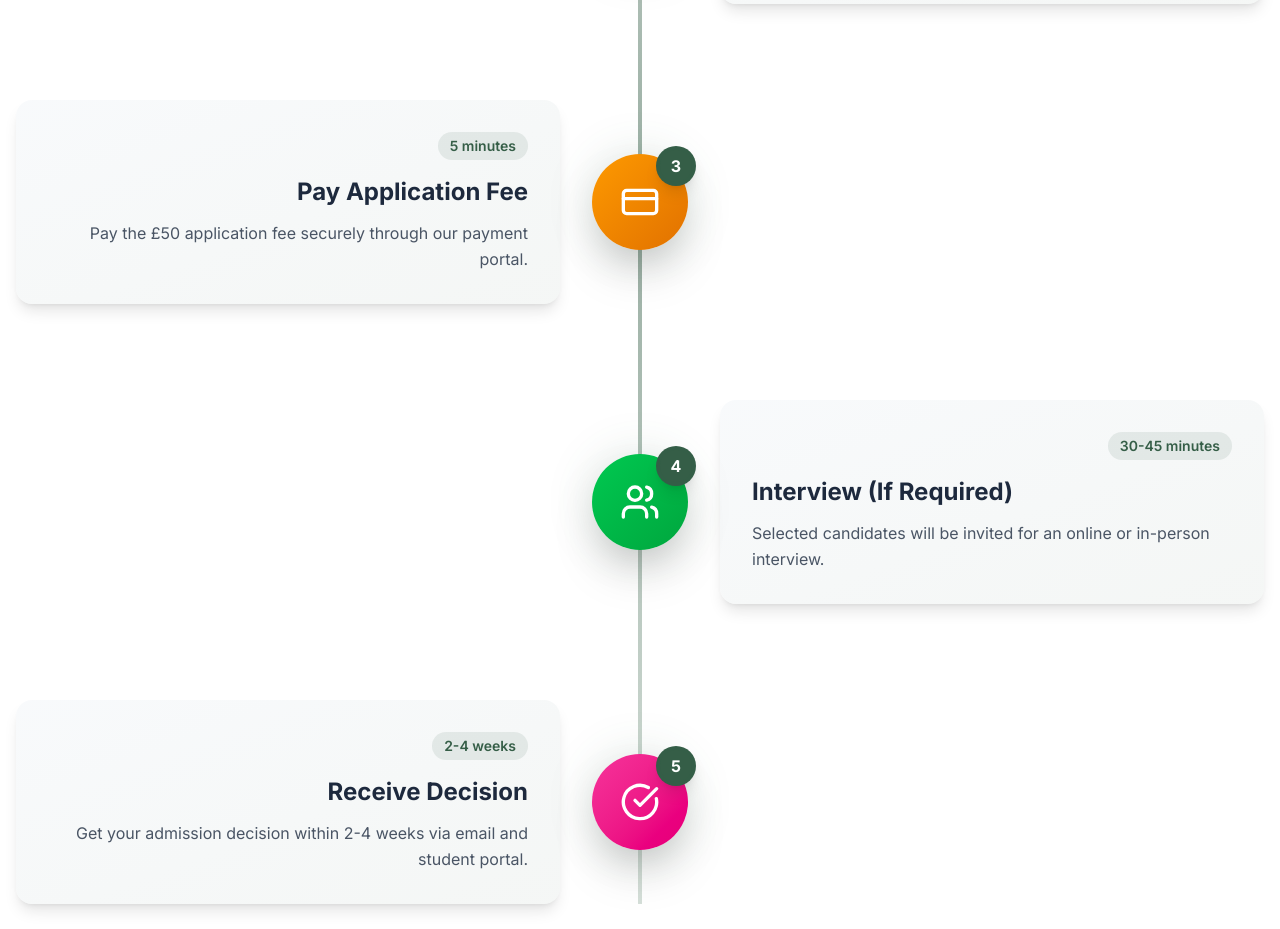
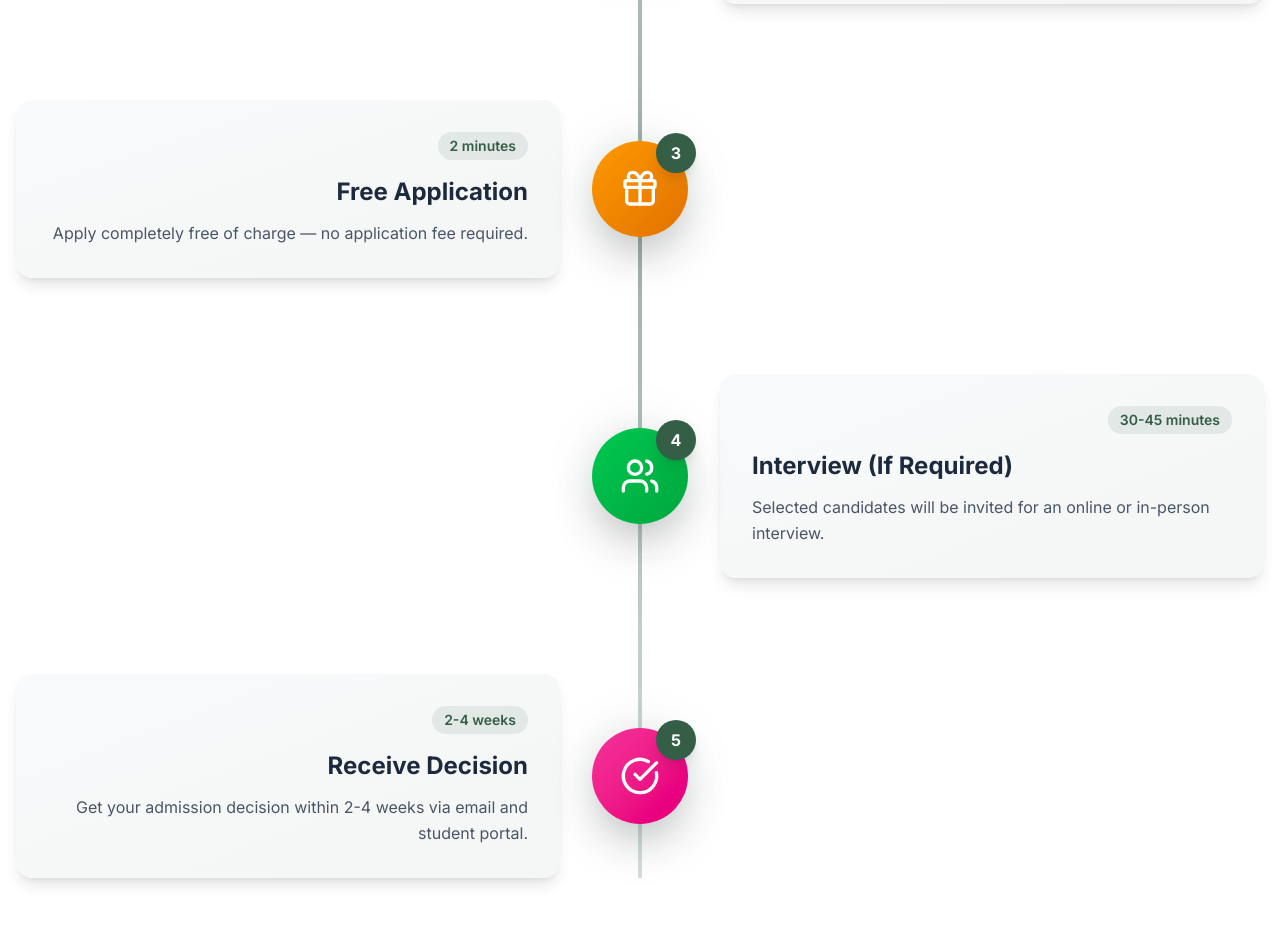
Before and after one commit to MuhammadUsman673/university, a Next.js app: page /admissions in a window 1280 px wide. Shown: the part 1480-2409 px from the top of the page. Built offline with nearby package versions, Linux system fonts and the light colour scheme; a web font is replaced by a local one.

Commit message:
fix: remove application fee

```diff
--- a/app/components/ApplicationProcess.js
+++ b/app/components/ApplicationProcess.js
@@ -2,7 +2,7 @@
 import Link from "next/link";
 
 import { motion } from 'framer-motion';
-import { FileText, Upload, CreditCard, CheckCircle, Users } from 'lucide-react';
+import { FileText, Upload, CheckCircle, Users, Gift } from 'lucide-react';
 
 const ApplicationProcess = () => {
   const steps = [
@@ -24,10 +24,10 @@ const ApplicationProcess = () => {
     },
     {
       number: 3,
-      icon: CreditCard,
-      title: 'Pay Application Fee',
-      description: 'Pay the £50 application fee securely through our payment portal.',
-      duration: '5 minutes',
+      icon: Gift,
+      title: 'Free Application',
+      description: 'Apply completely free of charge — no application fee required.',
+      duration: '2 minutes',
       color: 'from-amber-500 to-amber-600'
     },
     {
```
